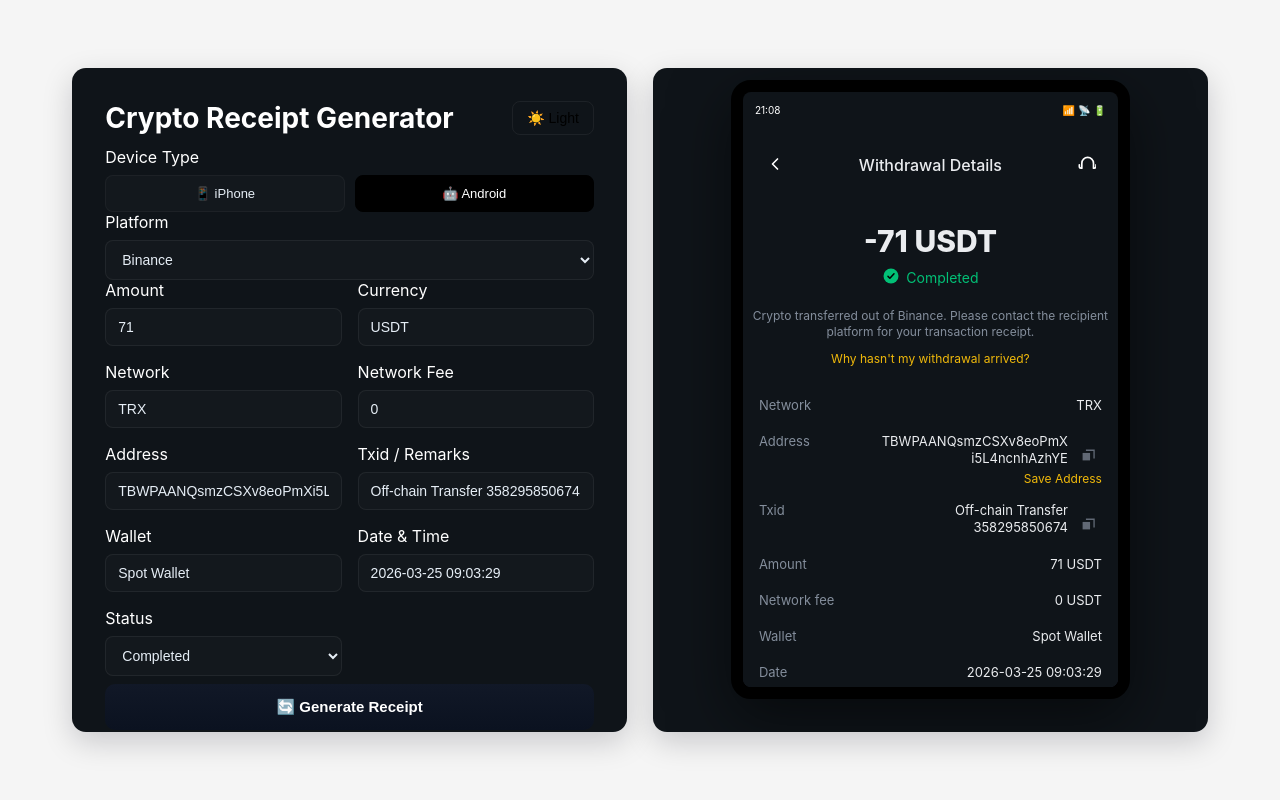
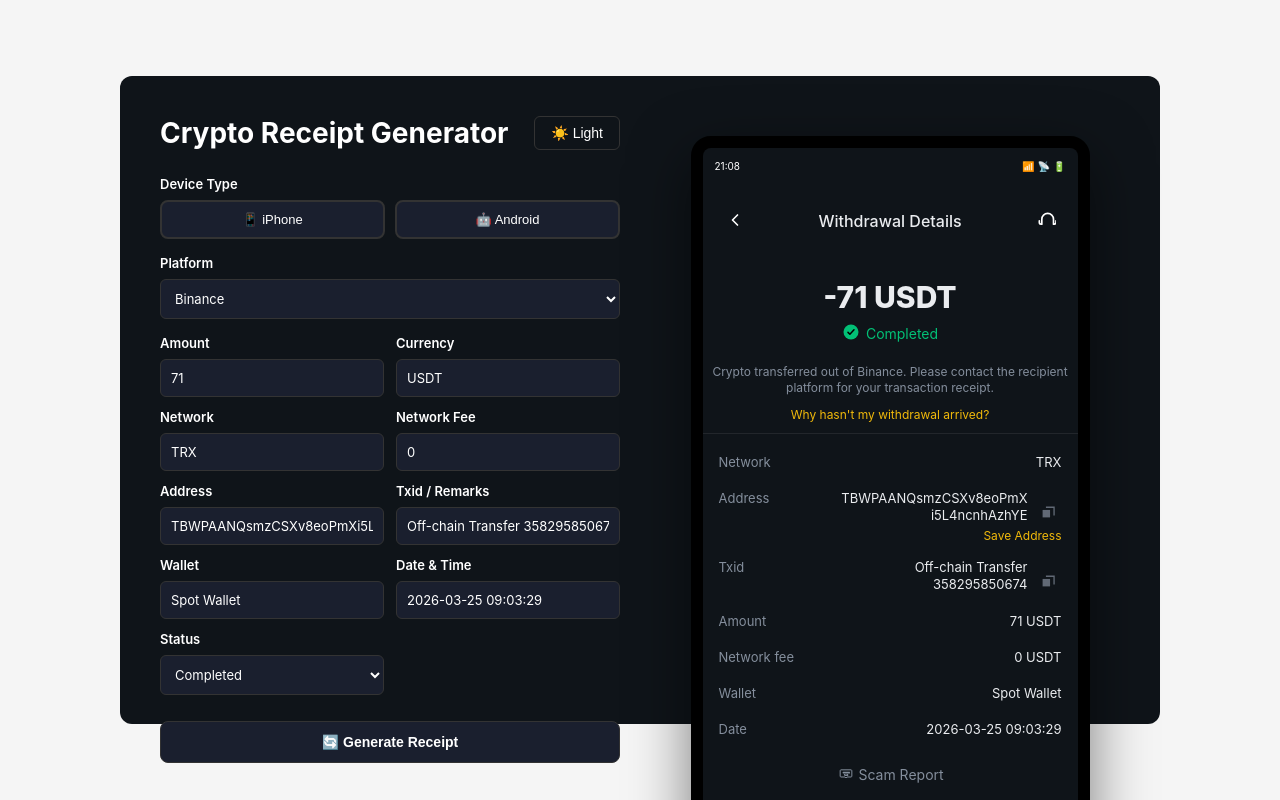
Before and after one commit to tigan8557-glitch/Receiptor, a React (Create React App) app: page / in a window 1280 px wide. Shown: the top 800 px of the page. Built offline with nearby package versions, Linux system fonts and the light colour scheme.

Commit message:
Update ReceiptForm.css

```diff
--- a/src/components/ReceiptForm.css
+++ b/src/components/ReceiptForm.css
@@ -1,198 +1,200 @@
-/* src/components/ReceiptForm.css */
-:root {
-  --card-max-width: 1200px;
-  --card-radius: 14px;
-  --card-padding-min: 14px;
-  --card-padding-max: 32px;
-  --gap: 16px;
-  --dark-card-bg: #0f1419;
-  --light-card-bg: #ffffff;
-  --accent: #1a1f2e;
-  --generate-height: 72px; /* reserved height for sticky/fixed generate button */
+.form-container {
+  display: grid;
+  grid-template-columns: 1fr 1fr;
+  gap: 40px;
+  max-width: 1400px;
+  margin: 40px auto;
+  padding: 40px;
+  border-radius: 12px;
+  transition: all 0.3s;
 }
 
-/* Layout container: two columns on wide screens */
-.form-container {
-  width: min(var(--card-max-width), 100%);
-  height: 100%;
-  margin: 0 auto;
-  display: grid;
-  grid-template-columns: 1fr 1fr;
-  gap: clamp(12px, 2vw, 40px);
-  padding: clamp(var(--card-padding-min), 3vw, var(--card-padding-max));
-  box-sizing: border-box;
-  align-items: stretch;
+.form-container.dark {
+  background: #0f1419;
+  color: #fff;
 }
 
-.form-container.dark { color: #fff; }
-.form-container.light { color: #000; }
+.form-container.light {
+  background: #fff;
+  color: #000;
+}
 
-/* Cards */
-.form-section,
-.preview-section {
+.form-section {
   display: flex;
   flex-direction: column;
-  flex: 1;
-  min-height: 0; /* critical for internal scroll */
-  background: var(--dark-card-bg);
-  border-radius: var(--card-radius);
-  padding: clamp(16px, 2.6vw, 36px);
-  box-sizing: border-box;
-  box-shadow: 0 10px 30px rgba(2,6,23,0.18);
-  overflow: hidden;
+  gap: 16px;
 }
 
-.form-container.light .form-section,
-.form-container.light .preview-section {
-  background: var(--light-card-bg);
-  color: var(--accent);
-  box-shadow: 0 6px 18px rgba(10,10,10,0.06);
+.form-header {
+  display: flex;
+  justify-content: space-between;
+  align-items: center;
+  margin-bottom: 10px;
 }
 
-/* Inner scroll area - this scrolls when content is taller than card */
-.form-section .content,
-.preview-section .content {
-  flex: 1;
-  overflow-y: auto;
-  -webkit-overflow-scrolling: touch;
-  padding-right: 8px;
-  padding-bottom: calc(var(--generate-height) + 12px); /* avoid fields hiding under fixed button */
+.form-header h2 {
+  margin: 0;
+  font-size: 28px;
 }
 
-/* Header & controls */
-.form-header {
-  display: flex;
-  align-items: center;
-  justify-content: space-between;
-  gap: var(--gap);
-  margin-bottom: 12px;
-}
-.form-header h2 { margin: 0; font-size: clamp(18px, 2.2vw, 28px); }
-
 .theme-toggle-btn {
-  padding: 8px 14px;
-  border-radius: 8px;
-  border: 1px solid rgba(255,255,255,0.06);
-  background: transparent;
+  padding: 8px 16px;
+  border-radius: 6px;
+  border: 1px solid #ddd;
+  background: none;
   cursor: pointer;
   font-size: 14px;
   font-weight: 500;
+  transition: all 0.2s;
 }
-.form-container.light .theme-toggle-btn { border-color: #e6e6e6; }
 
-/* Controls & inputs */
-.control-group, .input-group { display:flex; flex-direction:column; gap:8px; }
-.button-group { display:flex; gap:10px; }
+.form-container.dark .theme-toggle-btn {
+  color: #fff;
+  border-color: #333;
+}
+
+.form-container.dark .theme-toggle-btn:hover {
+  background: rgba(255, 255, 255, 0.1);
+}
+
+.form-container.light .theme-toggle-btn {
+  color: #000;
+  border-color: #ddd;
+}
+
+.form-container.light .theme-toggle-btn:hover {
+  background: #f5f5f5;
+}
+
+.control-group,
+.input-group {
+  display: flex;
+  flex-direction: column;
+  gap: 8px;
+}
+
+.control-group label,
+.input-group label {
+  font-weight: 600;
+  font-size: 13px;
+}
+
+.button-group {
+  display: flex;
+  gap: 10px;
+}
 
 .btn {
-  flex:1;
-  padding:10px;
-  border-radius:8px;
-  background: rgba(255,255,255,0.02);
-  border: 1px solid rgba(255,255,255,0.04);
-  color: #e6eef6;
-  cursor:pointer;
-  font-weight:500;
-  transition: all .15s;
-  font-size:13px;
-}
-.form-container.light .btn { background:#fff; color:#000; border-color:#e6e6e6; }
-.btn.active { background:#000; color:#fff; border-color:#000; }
-
-/* Inputs */
-input, select, textarea {
-  padding:10px 12px;
-  border-radius:8px;
-  border:1px solid rgba(255,255,255,0.06);
-  background: rgba(255,255,255,0.02);
-  color:#e6eef6;
-  font-size:14px;
-  box-sizing:border-box;
-}
-.form-container.light input, .form-container.light select, .form-container.light textarea {
-  background:#fff; border-color:#e6e6e6; color:#000;
-}
-input:focus, select:focus, textarea:focus { outline:none; box-shadow:0 0 0 4px rgba(0,0,0,0.06); }
-
-/* Grid inputs responsive */
-.inputs-grid {
-  display:grid;
-  grid-template-columns: repeat(auto-fit, minmax(220px, 1fr));
-  gap: var(--gap);
-  margin-bottom:8px;
+  flex: 1;
+  padding: 10px;
+  border: 2px solid #ddd;
+  border-radius: 8px;
+  background: #fff;
+  cursor: pointer;
+  font-weight: 500;
+  transition: all 0.2s;
+  font-size: 13px;
 }
 
-/* Make the Generate action area sticky/fixed on smaller screens */
-.form-actions {
-  height: var(--generate-height);
-  margin-top: 12px;
-  display:flex;
-  align-items:center;
-  z-index: 30;
+.form-container.dark .btn {
+  background: #1a1f2e;
+  border-color: #333;
+  color: #fff;
 }
 
-/* Default: place button inside card (sticky) */
-@media (min-width: 481px) {
-  .form-actions { position: sticky; bottom: 0; padding-top: 8px; background: linear-gradient(180deg, rgba(0,0,0,0), rgba(0,0,0,0.02)); }
+.form-container.light .btn {
+  background: #fff;
+  border-color: #ddd;
+  color: #000;
 }
 
-/* Mobile: pin the button to viewport bottom so it's always tappable */
-@media (max-width: 480px) {
-  .form-actions {
-    position: fixed;
-    left: 0;
-    right: 0;
-    bottom: env(safe-area-inset-bottom, 12px);
-    padding: 12px;
-    background: linear-gradient(180deg, rgba(0,0,0,0), rgba(0,0,0,0.03));
-    box-shadow: 0 -6px 18px rgba(0,0,0,0.15);
+.btn.active {
+  border-color: #000;
+  background: #000;
+  color: #fff;
 }
 
-  /* full-width, edge-to-edge content & container */
-  .form-container {
-    grid-template-columns: 1fr;
-    height: 100%;
-    padding: env(safe-area-inset-top) 12px calc(env(safe-area-inset-bottom) + 12px) 12px;
-    width: 100vw;
-    margin: 0;
+.form-container.light .btn.active {
+  border-color: #000;
+  background: #000;
+  color: #fff;
+}
+
+input,
+select {
+  padding: 10px;
+  border: 1px solid #ddd;
+  border-radius: 6px;
+  font-size: 13px;
+  font-family: inherit;
+  transition: all 0.2s;
+}
+
+.form-container.dark input,
+.form-container.dark select {
+  background: #1a1f2e;
+  border-color: #333;
+  color: #fff;
+}
+
+.form-container.light input,
+.form-container.light select {
+  background: #fff;
+  border-color: #ddd;
+  color: #000;
+}
+
+input:focus,
+select:focus {
+  outline: none;
+  border-color: #000;
+  box-shadow: 0 0 0 3px rgba(0, 0, 0, 0.1);
+}
+
+.inputs-grid {
+  display: grid;
+  grid-template-columns: 1fr 1fr;
   gap: 12px;
 }
 
-  /* Hide preview on mobile to avoid blank space and keep everything accessible */
-  .preview-section { display: none !important; }
-
-  .form-section {
-    border-radius: 0;
+.generate-btn {
   padding: 12px;
-    height: 100%;
-    min-height: 0;
-    display:flex;
-    flex-direction:column;
+  background: #000;
+  color: #fff;
+  border: none;
+  border-radius: 8px;
+  font-size: 14px;
+  font-weight: 600;
+  cursor: pointer;
+  margin-top: 10px;
+  transition: all 0.2s;
 }
 
-  .form-section .content { padding-bottom: calc(var(--generate-height) + 24px); }
-  .form-section { box-shadow:none; }
+.form-container.light .generate-btn {
+  background: #000;
+  color: #fff;
 }
 
-/* Primary button styling */
-.generate-btn {
-  width: 100%;
-  padding: 14px;
-  border-radius: 10px;
-  font-weight:700;
-  font-size:15px;
-  cursor:pointer;
-  border:none;
-  color:#fff;
-  background: linear-gradient(180deg, #111827, #0b1220);
+.form-container.dark .generate-btn {
+  background: #1a1f2e;
+  border: 1px solid #333;
+  color: #fff;
 }
-.form-container.light .generate-btn { background:#000; color:#fff; }
 
-/* Preview area styling */
-.preview-section { align-items:center; justify-content:center; padding-top:12px; }
+.generate-btn:hover {
+  opacity: 0.9;
+  transform: translateY(-1px);
+}
 
-/* Medium screens collapse to single column too */
+.preview-section {
+  display: flex;
+  justify-content: center;
+  align-items: flex-start;
+  padding-top: 20px;
+}
+
 @media (max-width: 1024px) {
-  .form-container { grid-template-columns: 1fr; height: 100%; }
-  .preview-section { display: none; }
+  .form-container {
+    grid-template-columns: 1fr;
   }
+}
```
Lines whose indentation alone changed are shown as unchanged.
